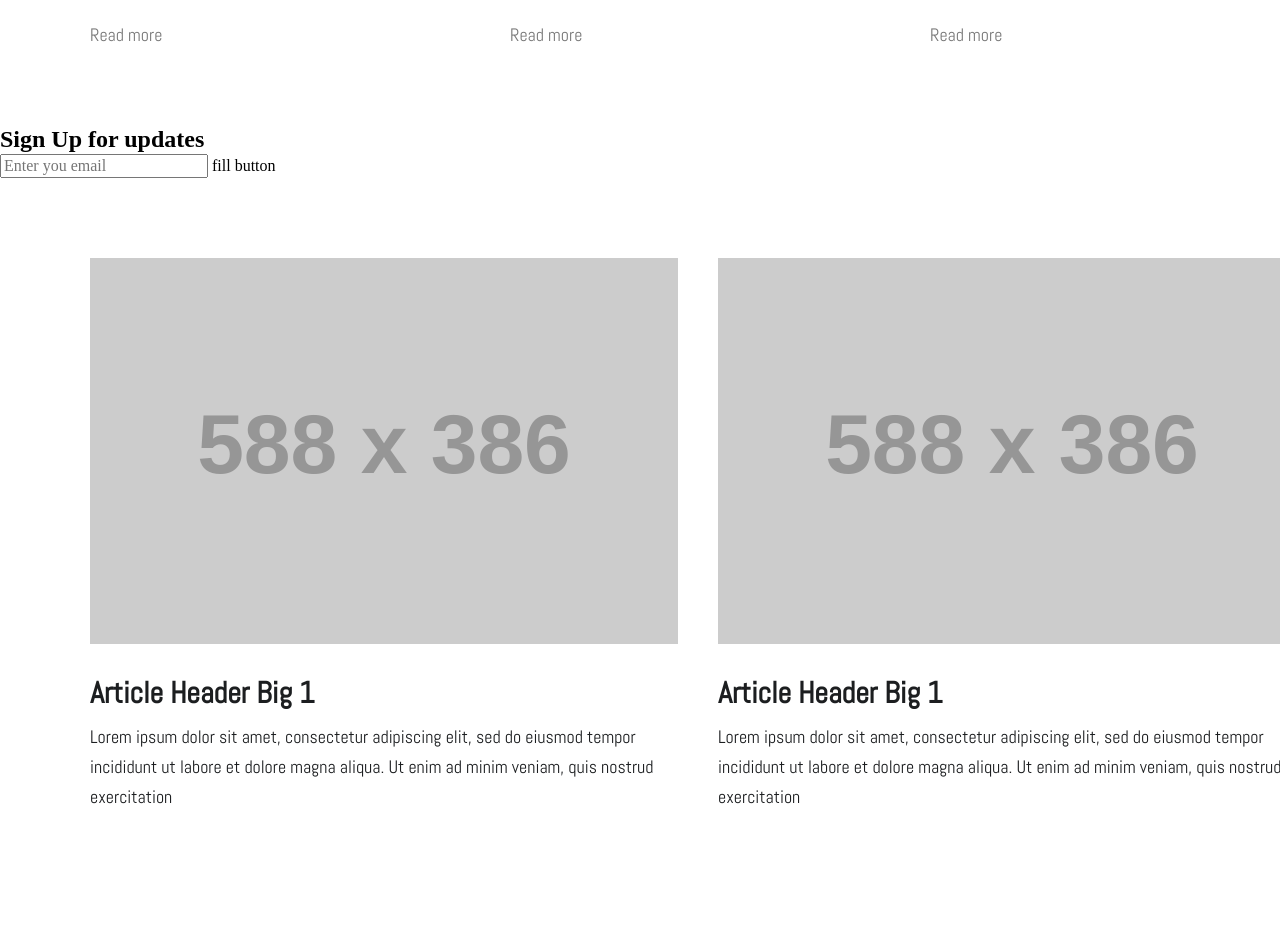
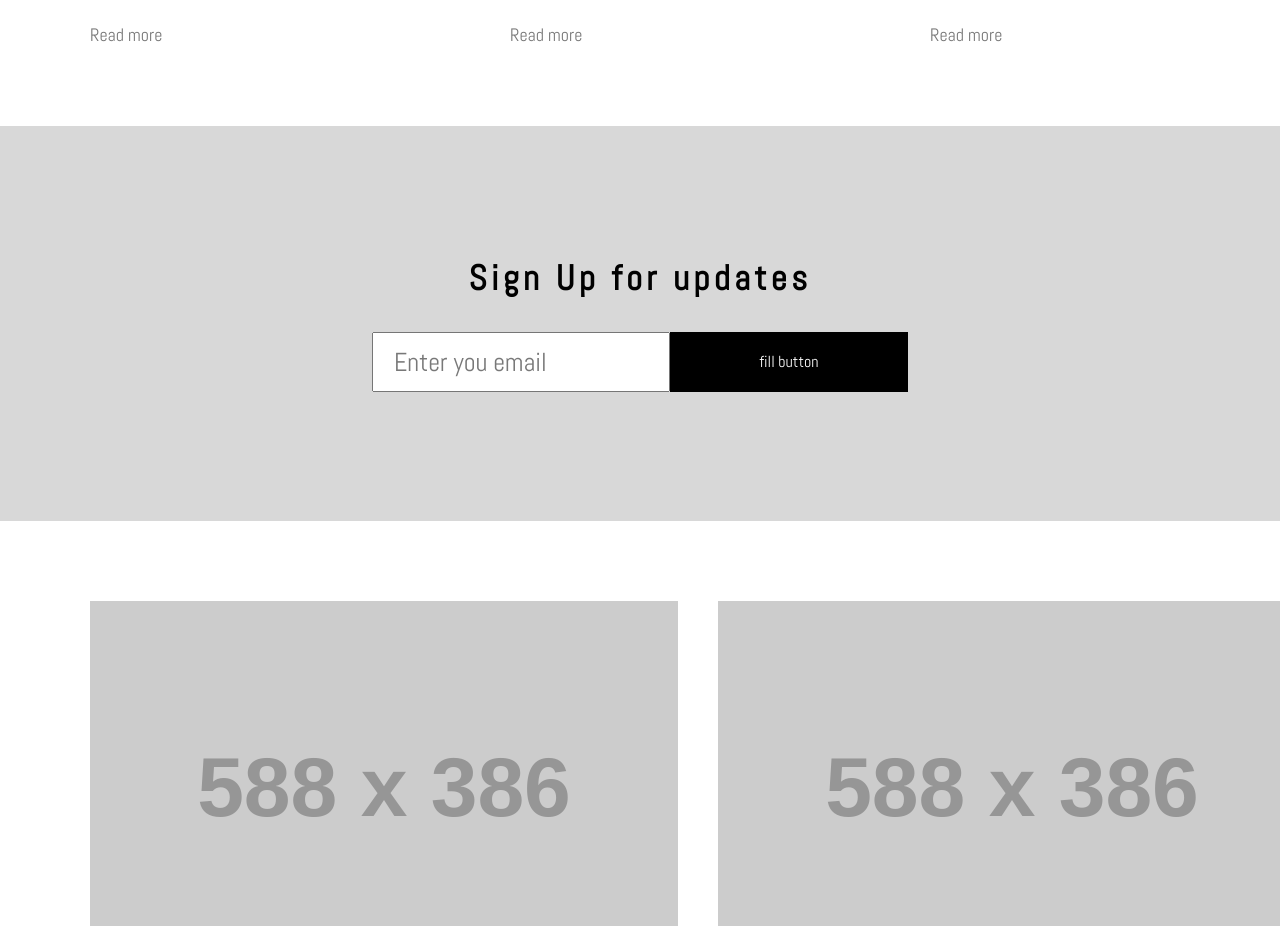
Before and after one commit to alphaalena/beeline_html_test, a website built with webpack: page src/index.html in a window 1280 px wide. Shown: the part 1100-2026 px from the top of the page. Built offline with nearby package versions, Linux system fonts and the light colour scheme; placeholder pictures from the web are drawn by us.

Commit message:
updates section

```diff
--- a/src/assets/css/buttons.css
+++ b/src/assets/css/buttons.css
@@ -11,7 +11,7 @@
   height: 60px;
 }
 
-.navigation .btn-wrapper .btn + .btn {
+.header-navigation .btn-wrapper .btn + .btn {
   margin-left: 40px;
 }
 
--- a/src/assets/css/logo-wrapper.css
+++ b/src/assets/css/header-navigation.css
@@ -1,4 +1,4 @@
-.navigation {
+.header-navigation {
   padding: 17px 50px;
   display: flex;
   flex-direction: row;
--- /dev/null
+++ b/src/assets/css/inputs.css
@@ -0,0 +1,13 @@
+.input {
+  padding: 15px 20px;
+  height: 60px;
+  font-family: 'Abel', serif;
+  font-size: 26px;
+  line-height: 33px;
+}
+
+.input::placeholder {
+  font-family: 'Abel', serif;
+  font-size: 26px;
+  color: #787878;
+}
--- /dev/null
+++ b/src/assets/css/updates.css
@@ -0,0 +1,26 @@
+.updates {
+  padding: 129px 372px;
+  display: flex;
+  flex-direction: column;
+  background-color: #D8D8D8;
+}
+
+.updates-title {
+  font-family: 'Abel', serif;
+  font-size: 35px;
+  line-height: 47px;
+  text-align: center;
+  letter-spacing: 4.375px;
+  margin-bottom: 30px;
+}
+
+.updates-form {
+  display: flex;
+  justify-content: center;
+  align-items: center;
+}
+
+.updates-form .input {
+  flex: 1;
+  max-width: 412px;
+}
--- a/src/index.html
+++ b/src/index.html
@@ -7,7 +7,7 @@
     <title>html test</title>
   </head>
   <body>
-    <nav class="navigation">
+    <nav class="header-navigation">
       <div class="logo-wrapper">
         <div class="logo"></div>
       </div>
@@ -61,8 +61,10 @@
       </section>
       <section class="updates">
         <h2 class="updates-title">Sign Up for updates</h2>
-        <input type="email" class="email" placeholder="Enter you email">
-        <button class="send-email">fill button</button>
+        <div class="updates-form">
+          <input type="email" class="input" placeholder="Enter you email">
+          <button class="btn large black text-white">fill button</button>
+        </div>
       </section>
       <section class="article-wrapper column">
         <article class="article row inverse">
@@ -98,7 +100,7 @@
       </div>
     </main>
     <footer class="footer">
-      <nav class="navigation column">
+      <nav class="header-navigation column">
         <div class="logo-wrapper">
           <div class="logo center"></div>
         </div>
--- a/src/index.js
+++ b/src/index.js
@@ -3,9 +3,11 @@ import './js/'
 import './assets/css/reset.css'
 import './assets/css/fonts.css'
 import './assets/css/main.css'
-import './assets/css/logo-wrapper.css'
+import './assets/css/inputs.css'
+import './assets/css/header-navigation.css'
 import './assets/css/buttons.css'
 import './assets/css/text.css'
 import './assets/css/banner.css'
 import './assets/css/article.css'
+import './assets/css/updates.css'
 import './assets/css/colors.css'
```
